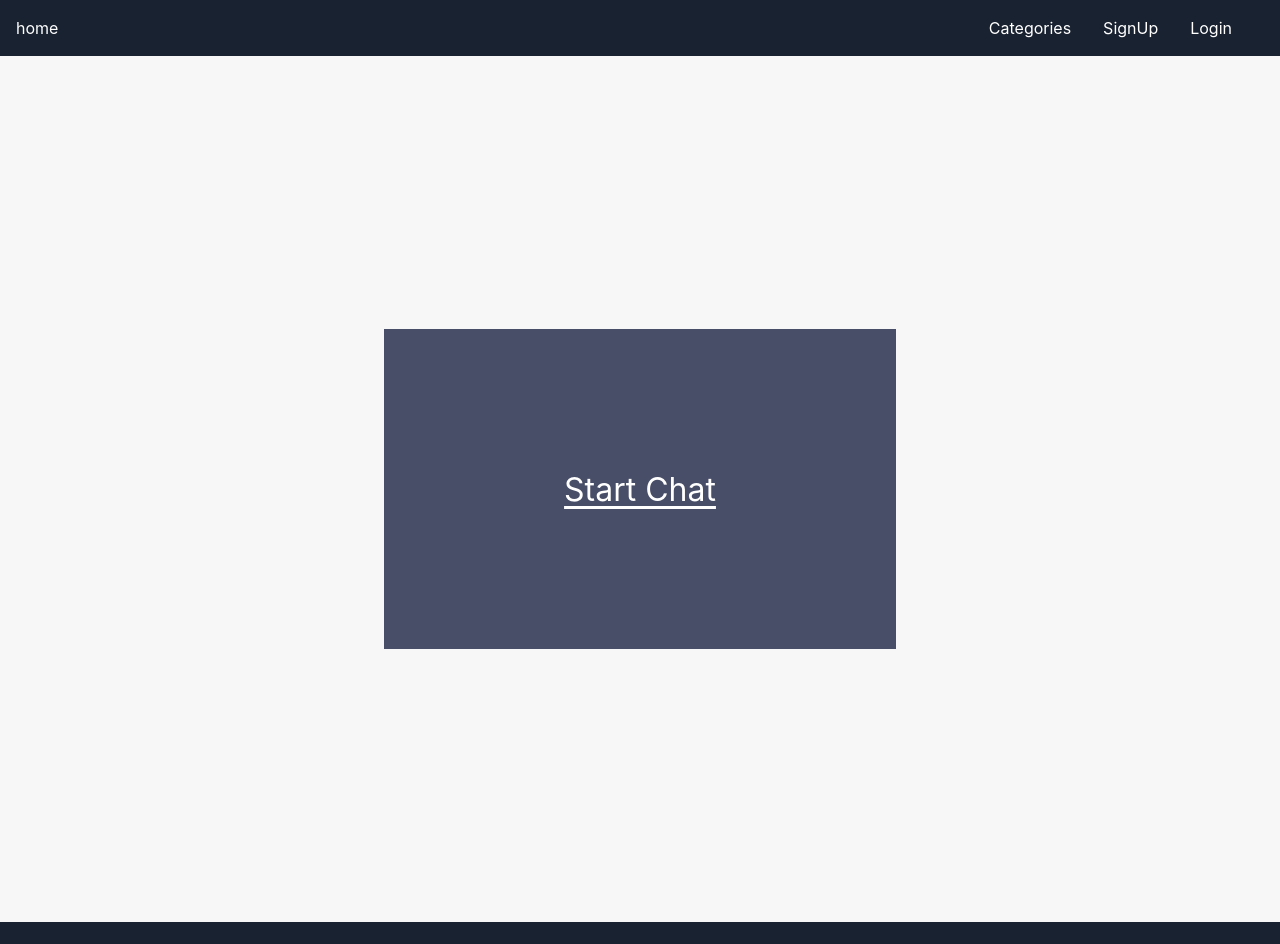
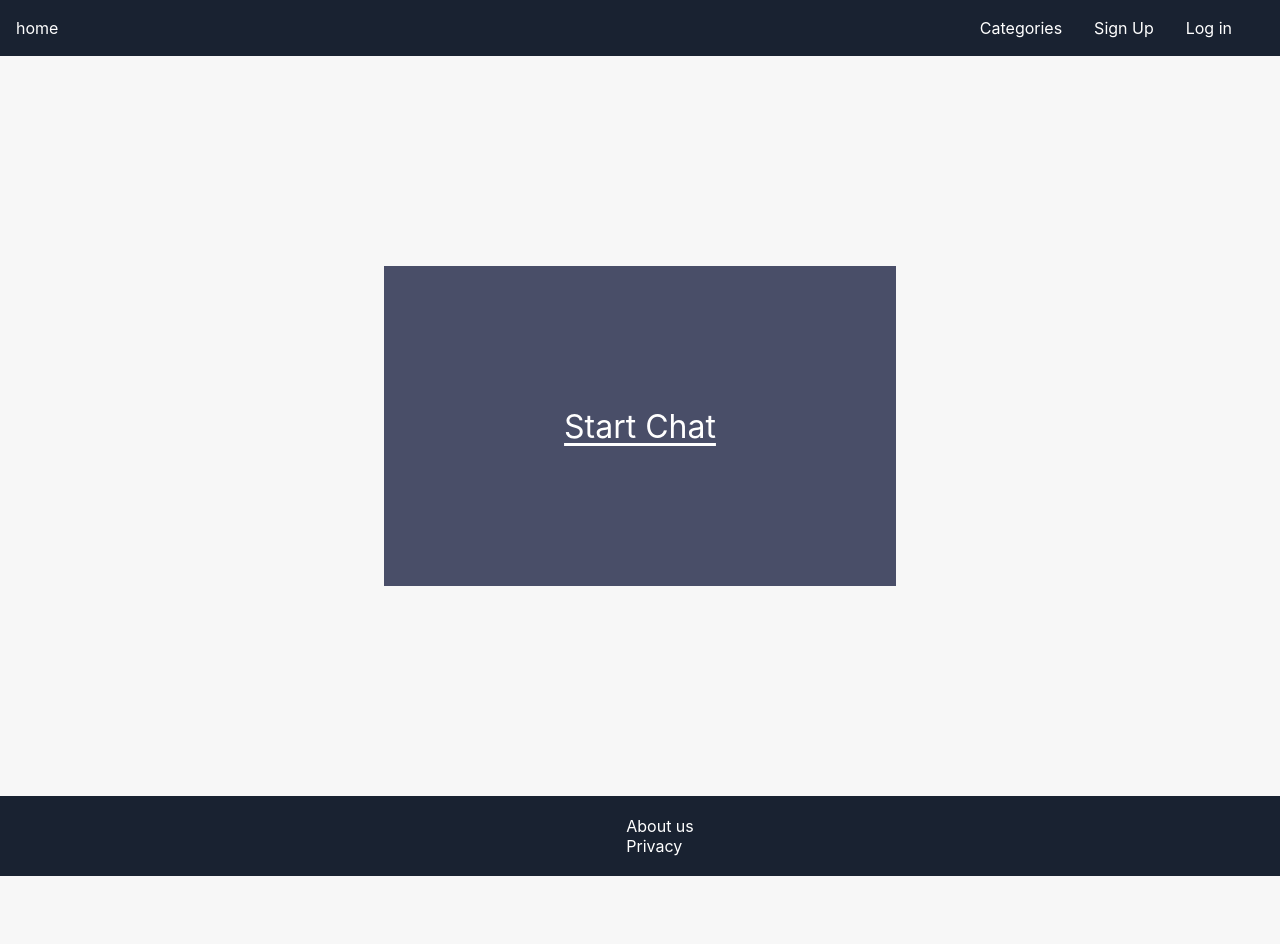
Before and after one commit to Reldin/lets-talk, a React (Create React App) app: page / in a window 1280 px wide. Shown: the top 944 px of the page. After the commit the page ends 876 px from the top, so only its background shows below. Built offline with nearby package versions, Linux system fonts and the light colour scheme.

Commit message:
Styling changes across multiple files. Header prop text change. Installed react-redux and reduxjs/toolkit

```diff
--- a/package.json
+++ b/package.json
@@ -3,6 +3,7 @@
   "version": "0.1.0",
   "private": true,
   "dependencies": {
+    "@reduxjs/toolkit": "^1.8.5",
     "@testing-library/jest-dom": "^5.16.4",
     "@testing-library/react": "^13.3.0",
     "@testing-library/user-event": "^13.5.0",
@@ -13,6 +14,7 @@
     "axios": "^0.27.2",
     "react": "^18.2.0",
     "react-dom": "^18.2.0",
+    "react-redux": "^8.0.2",
     "react-router-dom": "^6.3.0",
     "react-scripts": "5.0.1",
     "typescript": "^4.7.4",
--- a/src/App.tsx
+++ b/src/App.tsx
@@ -12,7 +12,7 @@ import Signup from "./Pages/Signup/Signup";
 const App = () => {
   return (
     <div className="App">
-      <Header home="home" link1="Categories" link2="SignUp" link3="Login" />
+      <Header home="home" link1="Categories" link2="Sign Up" link3="Log in" />
       <Routes>
         <Route path="/" element={<FrontPage />} />
         <Route path="/signup" element={<Signup />} />
--- a/src/Components/TopicCard.module.css
+++ b/src/Components/TopicCard.module.css
@@ -29,6 +29,7 @@
   background-color: #fb5096;
   border-radius: 0.375rem;
   border-color: #fb5096;
+  color: white;
   padding: 0.5em 2em;
 }
 
@@ -92,6 +93,7 @@
   background-color: #fb5096;
   border-radius: 0.375rem;
   border-color: #fb5096;
+  color: white;
   padding: 0.5rem;
 }
 
--- a/src/Layout/Footer.module.css
+++ b/src/Layout/Footer.module.css
@@ -3,6 +3,7 @@
   flex-flow: row;
   justify-content: center;
   align-items: center;
+  min-height: 10vh;
   height: 5rem;
   background-color: #192231;
   color: white;
--- a/src/Layout/Header.module.css
+++ b/src/Layout/Header.module.css
@@ -1,7 +1,6 @@
 .main {
   display: flex;
   flex-flow: row;
-  /* justify-content: flex-end; */
   justify-content: space-between;
   align-items: center;
   height: 56px;
@@ -14,9 +13,6 @@
 .linkcontainer {
   display: flex;
   margin-left: auto;
-  /* flex-direction: row;
-  align-items: flex-end;
-  justify-content: flex-end; */
 }
 
 .linkcontainer a {
@@ -38,5 +34,4 @@
 }
 
 .icon {
-  /* margin: 0 0 0 2rem; */
 }
--- a/src/Pages/Categories/Categories.tsx
+++ b/src/Pages/Categories/Categories.tsx
@@ -25,7 +25,7 @@ const Categories = () => {
       <ul className={styles.card_list}>
         {categories.map((item) => (
           <Link
-            to={"" + item.id}
+            to={String(item.id)}
             className={styles.card_list_wrapper}
             key={Math.random()}
           >
--- a/src/Pages/Categories/Category/Category.tsx
+++ b/src/Pages/Categories/Category/Category.tsx
@@ -54,11 +54,10 @@ const Category = () => {
           deserunt quo quod natus, temporibus perferendis harum itaque, pariatur
           dolore dicta quisquam?
         </p>
-        <>
-          {topics.map((item) => (
-            <TopicCard key={item.id} Title={item.title} Posts={item.posts} />
-          ))}
-        </>
+        {topics.map((item) => (
+          <TopicCard key={item.id} Title={item.title} Posts={item.posts} />
+        ))}
+
         {topics.length === 0 && <div>No topics found. Create a new topic?</div>}
       </div>
     </section>
--- a/src/Pages/FrontPage.module.css
+++ b/src/Pages/FrontPage.module.css
@@ -6,5 +6,5 @@
   /* background-color: white; */
   color: white;
   width: 100%;
-  min-height: 47.9rem;
+  min-height: 80vh;
 }
```
Also changed, not shown: 1 other file (tests, documents, lock files or other folders).
